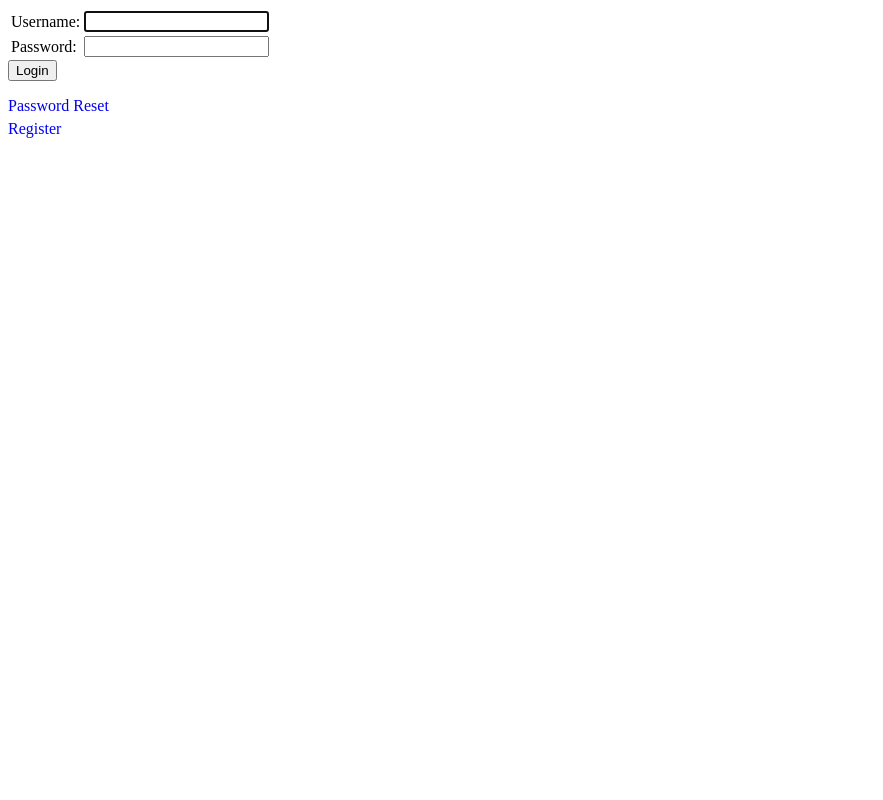
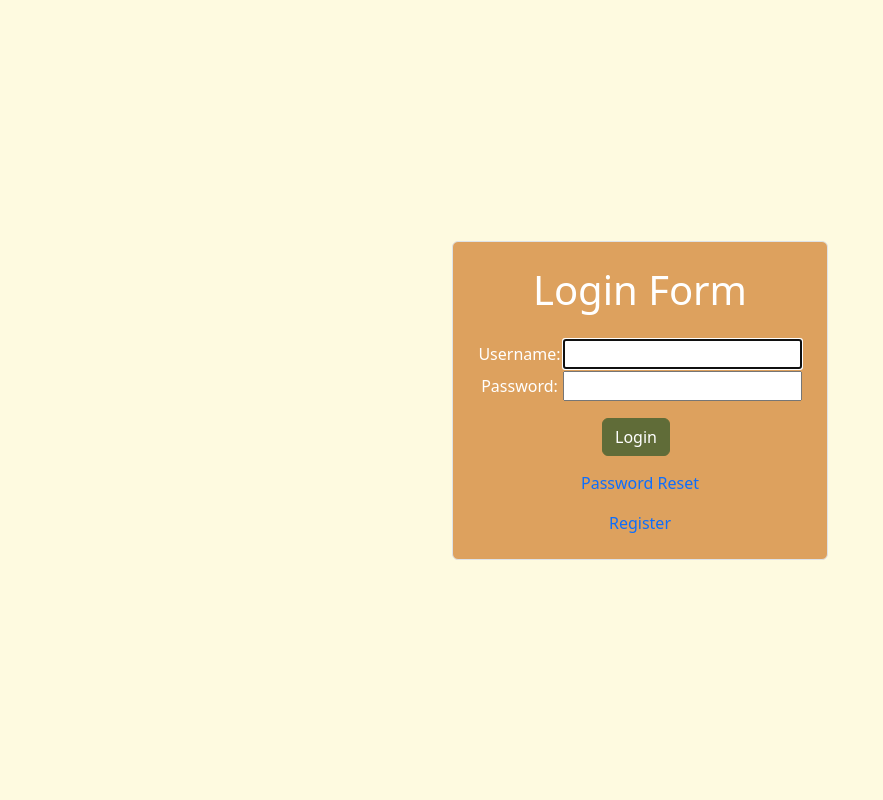
Before and after one commit to raymond-lee093/miniproject4RaymondLee, a Django app: page /accounts/login/ in a window 1280 px wide. Shown: the whole page, without its empty margins (0-883 px from the left). Run offline with Django 5.2, Linux system fonts and the light colour scheme.

Commit message:
Modified template with bootstrap.

```diff
--- a/mysite/templates/registration/login.html
+++ b/mysite/templates/registration/login.html
@@ -5,8 +5,14 @@
     <meta http-equiv="X-UA-Compatible" content="IE=edge">
     <meta name="viewport" content="width=device-width, initial-scale=1.0">
     <title>Polls-Login</title>
+    <!-- Bootstrap CSS -->
+    <link href="https://cdn.jsdelivr.net/npm/bootstrap@5.3.0/dist/css/bootstrap.min.css" rel="stylesheet">
 </head>
-<body>
+<body class="d-flex justify-content-center align-items-center vh-100"> <!-- Utilizing Bootstrap's flexbox utilities -->
+    {% load static %}
+    <link href="{% static 'polls/style.css' %}" rel="stylesheet">
+    <div class="text-center btn-warning border rounded p-4"> <!-- Add btn-accent class and border class -->
+        <h1 class="text-center mb-4">Login Form</h1>
         {% if form.errors %}
         <p>Your username or password didn't match. Try again.</p>
         {% endif %}
@@ -33,12 +39,19 @@
         </tr>
         </table>
 
-    <input type="submit" value="Login">
+        <div class="mt-3"> <!-- Add top margin to separate the form from the buttons -->
+            <input type="submit" class="btn btn-primary me-2" value="Login">
             <input type="hidden" name="next" value="{{ next }}">
+        </div>
         </form>
+
+        <p style="margin-top: 15px;"> <!-- Add top margin to separate the form from the links -->
+            <a href="{% url 'password_reset' %}" style="text-decoration: none">Password Reset</a>
+        </p>
+        <a href="{% url 'polls:signup' %}" style="text-decoration: none;">Register</a>
+    </div>
+
+    <!-- Bootstrap JS (Optional) -->
+    <script src="https://cdn.jsdelivr.net/npm/bootstrap@5.3.0/dist/js/bootstrap.bundle.min.js"></script>
 </body>
-{# Assumes you set up the password_reset view in your URLconf #}
-<p style="margin-bottom: 5px;"><a href="{% url 'password_reset' %}" style="text-decoration: none">Password Reset</a></p>
-<a href="{% url 'polls:signup' %}" style="text-decoration: none;">Register</a>
-
 </html>
```
Lines whose indentation alone changed are shown as unchanged.
